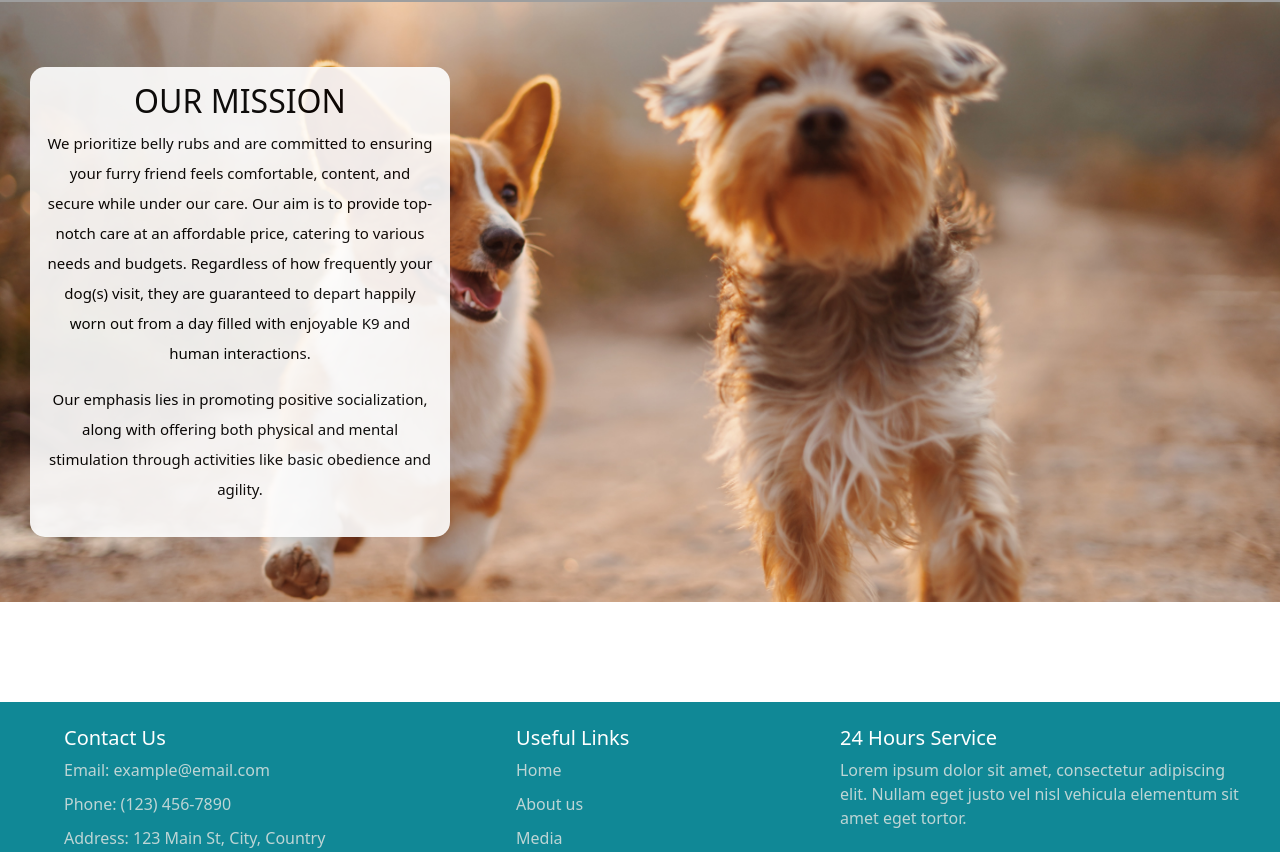
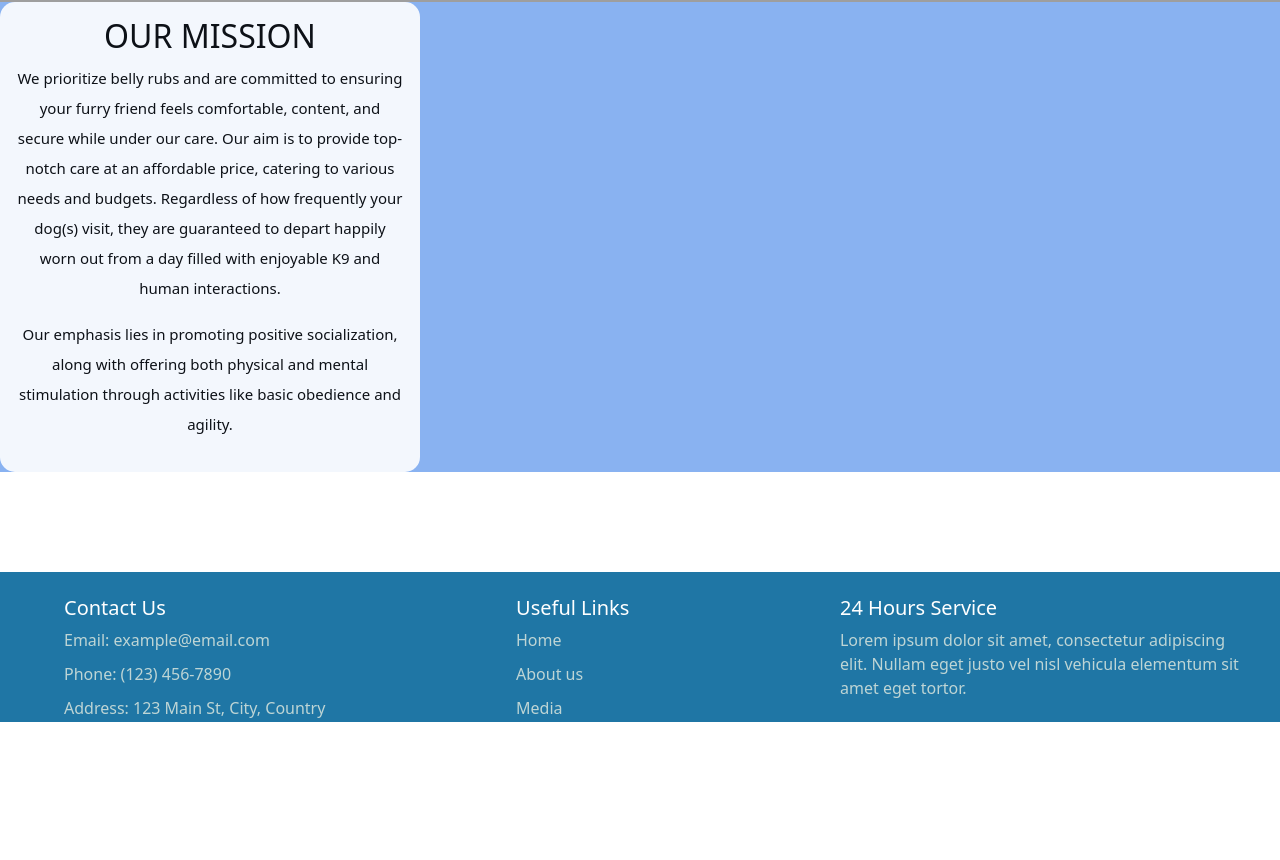
Before and after one commit to Edil-Mg/PetPaws101, a React (Create React App) app in the folder client/: page / in a window 1280 px wide. Shown: the part 1642-2502 px from the top of the page. After the commit the page ends 2372 px from the top, so only its background shows below. Built offline with nearby package versions, Linux system fonts and the light colour scheme; grey boxes are pictures that could not be loaded.

Commit message:
removed comentedout notes

```diff
--- a/client/src/Components/Bnner/Banner.css
+++ b/client/src/Components/Bnner/Banner.css
@@ -90,15 +90,16 @@
  justify-content: space-between;
 } */
 .lower_container{
-  background-image: url(../../assets/images/doggyRunning.jpg);
-  background-size: cover;
-  background-position: center;
+  /* background-image: url(../../assets/images/doggyRunning.jpg); */
+  /* background-size: cover;
+  background-position: center; */
   /* background-attachment: fixed; */
-  height: 600px;
+  /* height: 600px;
   display: flex;
   justify-content: center;
   align-items: center;
   color: white;
-  text-align: center;
+  text-align: center; */
 
+  background-color: rgb(137, 178, 241);
 }
--- a/client/src/Components/Footer/Footer.css
+++ b/client/src/Components/Footer/Footer.css
@@ -1,5 +1,5 @@
 .footer{
-    background-color: #108896;
+    background-color: #1f76a5;;
     margin-top: 100px;
     height: 150px;
     color: white;
--- a/client/src/Components/Login/Login.jsx
+++ b/client/src/Components/Login/Login.jsx
@@ -1,4 +1,3 @@
-// Import useState from react
 import React, { useState } from "react";
 import Nav from "../NavBar/Nav";
 import Footer from "../Footer/Footer";
@@ -49,7 +48,7 @@ function Login() {
 		<>
 			<Nav />
 			<div>
-				{/* Display the return message in here */}
+
 				<div className="notice text-danger">
 					<h2>{responseMessage}</h2>
 				</div>
```
Also changed, not shown: client/src/Components/Bnner/Banner.jsx (+1 -8 lines), client/src/Components/Home/Home.jsx (+3 -27 lines), client/src/Components/HomePage/HomePage.jsx (+0 -21 lines).
